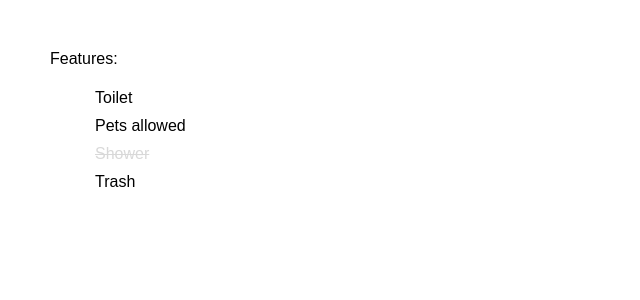
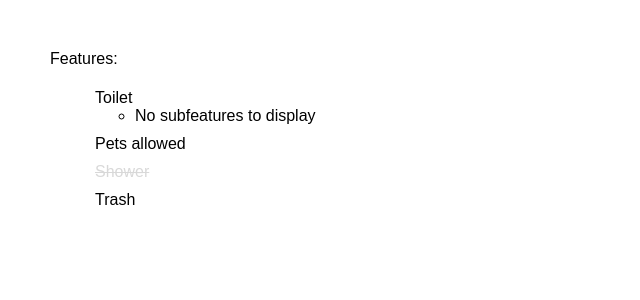
Before and after one commit to kevinYCKim33/hipcamp, a React (Create React App) app: page / in a window 1280 px wide. Both pictures are taken after a click on the item "Toilet". Shown: the top 300 px of the page, without its empty margins (0-640 px from the left). Built offline with nearby package versions, Linux system fonts and the light colour scheme.

Commit message:
Feature handles case where subfeatures do not exist

```diff
--- a/src/components/Feature.js
+++ b/src/components/Feature.js
@@ -3,16 +3,42 @@ import React from 'react';
 class Feature extends React.Component {
   constructor() {
     super();
+    this.handleOnClick = this.handleOnClick.bind(this);
+    this.state = {
+      currentSubfeatures: null,
+      message: "",
+    }
   }
 
   handleOnClick = () => {
-    debugger;
+    if (this.props.feature.subfeatures.length > 0) {
+      this.setState({
+        currentSubfeatures: this.props.feature.subfeatures,
+      });
+    } else {
+      this.setState({
+        message: "No subfeatures exist",
+      });
+    }
   }
 
   render() {
+    const rNow = this.state.currentSubfeatures;
+    const code = this.state.message;
     return (
-      <li onClick={this.handleOnClick} className={ this.props.feature.presence ? null : "unavailable" }>
+      <li
+        onClick={this.handleOnClick}
+        className={ this.props.feature.presence ? null : "unavailable" }
+      >
         {this.props.feature.title}
+        <br />
+        {this.state.message !== ""  &&
+          <ul>
+            <li>
+              No subfeatures to display
+            </li>
+          </ul>
+        }
       </li>
     )
   }
```
